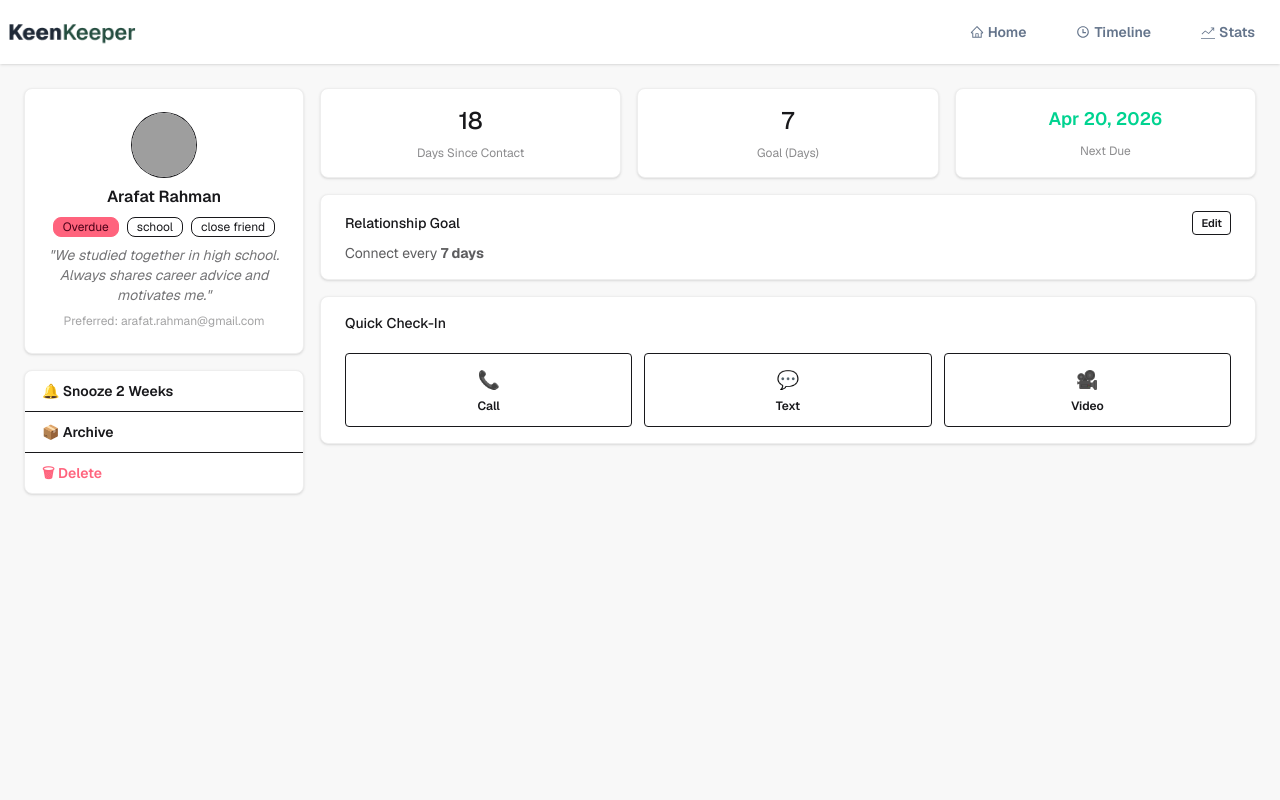
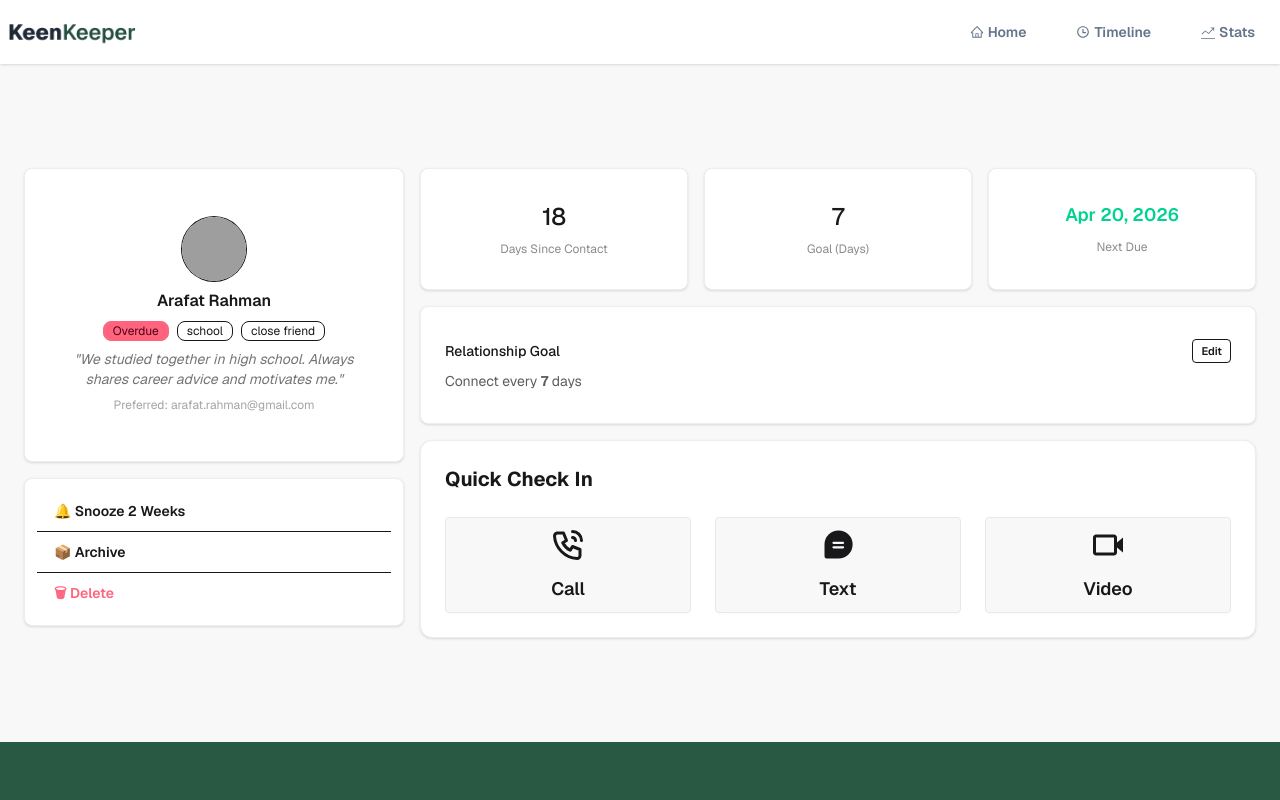
Before and after one commit to parvezmahmudlalin/keen-keeper, a React (Vite) app: page /friendsDetails/1 in a window 1280 px wide. Shown: the top 800 px of the page. Built offline with nearby package versions, Linux system fonts and the light colour scheme; grey boxes are pictures that could not be loaded.

Commit message:
added Timeline page

```diff
--- /dev/null
+++ b/src/components/context/TimelineContextProvider.jsx
@@ -0,0 +1,14 @@
+import { useState } from "react";
+import { TimelineContext } from "./context";
+
+export const TimelineContextProvider = ({ children }) => {
+  const [timelineData, setTimelineData] = useState([]);
+
+  return (
+    <TimelineContext.Provider value={{ timelineData, setTimelineData }}>
+      {children}
+    </TimelineContext.Provider>
+  );
+};
+
+export default TimelineContextProvider;
--- /dev/null
+++ b/src/components/context/context.jsx
@@ -0,0 +1,3 @@
+import { createContext } from "react";
+
+export const TimelineContext = createContext();
--- a/src/main.jsx
+++ b/src/main.jsx
@@ -4,10 +4,13 @@ import './index.css'
 
 import { RouterProvider } from 'react-router/dom'
 import { router } from './routes/Routes'
+import TimelineContextProvider from './components/context/TimelineContextProvider'
 
 
 createRoot(document.getElementById('root')).render(
   <StrictMode>
-   <RouterProvider router={router}/>
+   <TimelineContextProvider>
+    <RouterProvider router={router}/>
+   </TimelineContextProvider>
   </StrictMode>,
 )
--- a/src/page/FriendDetails.jsx
+++ b/src/page/FriendDetails.jsx
@@ -1,56 +1,105 @@
+import { BiVideo } from "react-icons/bi";
+import { PiChatTeardropTextFill } from "react-icons/pi";
+import { TbPhoneCall } from "react-icons/tb";
 import { useLoaderData, useParams } from "react-router";
-
+import { useContext } from "react";
+import { TimelineContext } from "../components/context/context";
 
 const FriendDetails = () => {
-  const data = useLoaderData() ;
-  const {id} = useParams();
-  console.log(data,id)
-  const info = data.find(item => item.id === parseInt(id))
-  console.log(info)
+  const data = useLoaderData();
+  const { id } = useParams();
+
+  const { timelineData, setTimelineData } = useContext(TimelineContext);
+
+  if (!data || !Array.isArray(data)) {
+    return <p className="p-4">Loading...</p>;
+  }
+
+  const info = data.find((item) => item.id === parseInt(id));
+
+  if (!info) {
+    return <p className="p-4 text-error">Friend Not Found</p>;
+  }
+
+  // ✅ Add Timeline Data Function
+  const handleAddData = (type, userDetails) => {
+    const newData = {
+      id: Date.now(),
+      friendId: userDetails.id,
+      name: userDetails.name,
+      picture: userDetails.picture,
+      action: type,
+      time: new Date().toISOString(),
+    };
+
+    setTimelineData([...timelineData, newData]);
+  };
+
   return (
+    <div className="bg-base-200 py-20">
       <div className="container mx-auto">
-       <div className="grid grid-cols-[280px_1fr] gap-4 p-6 bg-base-200 min-h-screen">
+        <div className="md:grid grid-cols-[380px_1fr] gap-4 p-6">
 
           {/* Left Column */}
           <div className="flex flex-col gap-4">
 
             {/* Profile Card */}
-        <div className="card bg-base-100 shadow-sm border border-base-300">
+            <div className="card bg-base-100 shadow-sm border border-base-300 p-6">
               <div className="card-body items-center text-center gap-2">
                 <div className="avatar">
                   <div className="w-16 rounded-full ring ring-base-300">
                     <img src={info.picture} alt={info.name} />
                   </div>
                 </div>
+
                 <h2 className="card-title text-base">{info.name}</h2>
+
                 <div className="flex gap-2 flex-wrap justify-center">
-              <span className={`badge badge-sm ${info.status === "overdue" ? "badge-error" : info.status === "almost due" ? "badge-warning" : "badge-success"}`}>
-                {info.status.charAt(0).toUpperCase() + info.status.slice(1)}
+                  <span
+                    className={`badge badge-sm ${
+                      info.status === "overdue"
+                        ? "badge-error"
+                        : info.status === "almost due"
+                        ? "badge-warning"
+                        : "badge-success"
+                    }`}
+                  >
+                    {info.status?.charAt(0).toUpperCase() +
+                      info.status?.slice(1)}
                   </span>
-              {info.tags.map((tag) => (
-                <span key={tag} className="badge badge-sm badge-outline">{tag}</span>
+
+                  {info.tags?.map((tag) => (
+                    <span key={tag} className="badge badge-sm badge-outline">
+                      {tag}
+                    </span>
                   ))}
                 </div>
-            <p className="text-sm italic text-base-content/60">"{info.bio}"</p>
-            <p className="text-xs text-base-content/40">Preferred: {info.email}</p>
+
+                <p className="text-sm italic text-base-content/60">
+                  "{info.bio}"
+                </p>
+
+                <p className="text-xs text-base-content/40">
+                  Preferred: {info.email}
+                </p>
               </div>
             </div>
 
             {/* Action Buttons */}
-        <div className="card bg-base-100 shadow-sm border border-base-300">
+            <div className="card bg-base-100 shadow-sm border border-base-300 p-3">
               <ul className="divide-y divide-base-200">
                 <li>
-              <button className="btn btn-ghost w-full justify-start gap-2 rounded-none text-sm">
+                  <button className="btn btn-ghost w-full justify-start rounded-none text-sm">
                     🔔 Snooze 2 Weeks
                   </button>
                 </li>
                 <li>
-              <button className="btn btn-ghost w-full justify-start gap-2 rounded-none text-sm">
+                  <button className="btn btn-ghost w-full justify-start rounded-none text-sm">
                     📦 Archive
                   </button>
                 </li>
                 <li>
-              <button className="btn btn-ghost w-full justify-start gap-2 rounded-none text-sm text-error">
+                  <button className="btn btn-ghost w-full justify-start rounded-none text-sm text-error">
                     🗑 Delete
                   </button>
                 </li>
@@ -58,66 +107,103 @@ const FriendDetails = () => {
             </div>
           </div>
 
-
+          {/* Right Column */}
           <div className="flex flex-col gap-4">
 
+            {/* Stats */}
             <div className="grid grid-cols-3 gap-4">
               <div className="card bg-base-100 shadow-sm border border-base-300">
-            <div className="card-body items-center text-center py-4">
-              <p className="text-2xl font-medium">{info.days_since_contact}</p>
-              <p className="text-xs text-base-content/50">Days Since Contact</p>
+                <div className="card-body items-center text-center py-8">
+                  <p className="text-2xl font-medium">
+                    {info.days_since_contact}
+                  </p>
+                  <p className="text-xs text-base-content/50">
+                    Days Since Contact
+                  </p>
                 </div>
               </div>
+
               <div className="card bg-base-100 shadow-sm border border-base-300">
-            <div className="card-body items-center text-center py-4">
+                <div className="card-body items-center text-center py-8">
                   <p className="text-2xl font-medium">{info.goal}</p>
-              <p className="text-xs text-base-content/50">Goal (Days)</p>
+                  <p className="text-xs text-base-content/50">
+                    Goal (Days)
+                  </p>
                 </div>
               </div>
+
               <div className="card bg-base-100 shadow-sm border border-base-300">
-            <div className="card-body items-center text-center py-4">
+                <div className="card-body items-center text-center py-8">
                   <p className="text-lg font-semibold text-success">
-                {new Date(info.next_due_date).toLocaleDateString("en-US", {
-                  month: "short", day: "numeric", year: "numeric",
-                })}
+                    {info.next_due_date
+                      ? new Date(info.next_due_date).toLocaleDateString(
+                          "en-US",
+                          {
+                            month: "short",
+                            day: "numeric",
+                            year: "numeric",
+                          }
+                        )
+                      : "N/A"}
                   </p>
-              <p className="text-xs text-base-content/50">Next Due</p>
+                  <p className="text-xs text-base-content/50">
+                    Next Due
+                  </p>
                 </div>
               </div>
             </div>
 
             {/* Relationship Goal */}
             <div className="card bg-base-100 shadow-sm border border-base-300">
-          <div className="card-body py-4">
+              <div className="card-body py-8">
                 <div className="flex justify-between items-center">
-              <h3 className="font-medium text-sm">Relationship Goal</h3>
-              <button className="btn btn-xs btn-outline">Edit</button>
+                  <h3 className="font-medium text-sm">
+                    Relationship Goal
+                  </h3>
+                  <button className="btn btn-xs btn-outline">
+                    Edit
+                  </button>
                 </div>
                 <p className="text-sm text-base-content/70">
-              Connect every <strong>{info.goal} days</strong>
+                  Connect every <strong>{info.goal}</strong> days
                 </p>
               </div>
             </div>
 
             {/* Quick Check-In */}
-        <div className="card bg-base-100 shadow-sm border border-base-300">
-          <div className="card-body py-4">
-            <h3 className="font-medium text-sm mb-3">Quick Check-In</h3>
-            <div className="grid grid-cols-3 gap-3">
-              {[
-                { label: "Call", icon: "📞" },
-                { label: "Text", icon: "💬" },
-                { label: "Video", icon: "🎥" },
-              ].map(({ label, icon }) => (
-                <button key={label} className="btn btn-outline btn-sm flex flex-col gap-1 h-auto py-3">
-                  <span className="text-lg">{icon}</span>
-                  <span className="text-xs">{label}</span>
+            <div className="bg-base-100 shadow-sm border border-base-300 p-6 rounded-xl">
+              <p className="font-bold mb-6 text-xl">Quick Check In</p>
+
+              <div className="grid grid-cols-3 gap-6">
+
+                <button
+                  onClick={() => handleAddData("Call", info)}
+                  className="btn bg-base-200 hover:bg-base-300 flex flex-col items-center justify-center gap-3 h-24 text-lg font-semibold"
+                >
+                  <TbPhoneCall className="text-4xl" />
+                  <span>Call</span>
                 </button>
-              ))}
-            </div>
+
+                <button
+                  onClick={() => handleAddData("Text", info)}
+                  className="btn bg-base-200 hover:bg-base-300 flex flex-col items-center justify-center gap-3 h-24 text-lg font-semibold"
+                >
+                  <PiChatTeardropTextFill className="text-4xl" />
+                  <span>Text</span>
+                </button>
+
+                <button
+                  onClick={() => handleAddData("Video", info)}
+                  className="btn bg-base-200 hover:bg-base-300 flex flex-col items-center justify-center gap-3 h-24 text-lg font-semibold"
+                >
+                  <BiVideo className="text-4xl" />
+                  <span>Video</span>
+                </button>
+
               </div>
             </div>
 
+          </div>
         </div>
       </div>
     </div>
--- a/src/page/Timeline.jsx
+++ b/src/page/Timeline.jsx
@@ -1,8 +1,84 @@
+import { useContext, useState } from "react";
+import { TimelineContext } from "../components/context/context";
+import { TbPhoneCall } from "react-icons/tb";
+import { PiChatTeardropTextFill } from "react-icons/pi";
+import { BiVideo } from "react-icons/bi";
 
 const Timeline = () => {
+  const { timelineData } = useContext(TimelineContext);
+
+  const [filter, setFilter] = useState("All");
+
+  const sortedData = [...timelineData].reverse();
+
+  const getIcon = (action) => {
+    if (action === "Call") return <TbPhoneCall className="text-xl" />;
+    if (action === "Text") return <PiChatTeardropTextFill className="text-xl" />;
+    if (action === "Video") return <BiVideo className="text-xl" />;
+    return "🤝";
+  };
+
+  const filteredData =
+    filter === "All"
+      ? sortedData
+      : sortedData.filter((item) => item.action === filter);
+
   return (
-    <div>
-      Timeline
+    <div className="bg-base-200 min-h-screen py-16">
+      <div className="container mx-auto max-w-3xl">
+
+        <h1 className="text-3xl font-bold mb-6">Timeline</h1>
+
+        {/* Filter */}
+        <select
+          className="select select-bordered mb-8 "
+          value={filter}
+          onChange={(e) => setFilter(e.target.value)}
+        >
+          <option value="All">Filtered Timeline</option>
+          <option value="Call">Call</option>
+          <option value="Text">Text</option>
+          <option value="Video">Video</option>
+        </select>
+
+
+        <div className="flex flex-col gap-4">
+
+          {filteredData.length === 0 && (
+            <p className="text-base-content/60">No activity found.</p>
+          )}
+
+          {filteredData.map((item) => (
+            <div
+              key={item.id}
+              className="bg-base-100 border border-base-300 rounded-xl p-4 flex items-center gap-4 shadow-sm hover:shadow-md transition"
+            >
+              <div className="bg-base-200 p-3 rounded-full">
+                {getIcon(item.action)}
+              </div>
+
+              <div className="flex flex-col">
+                <p className="text-sm">
+                  <span className="font-semibold">{item.action}</span>{" "}
+                  with{" "}
+                  <span className="text-primary font-medium">
+                    {item.name}
+                  </span>
+                </p>
+
+                <p className="text-xs text-base-content/50">
+                  {new Date(item.time).toLocaleDateString("en-US", {
+                    month: "long",
+                    day: "numeric",
+                    year: "numeric",
+                  })}
+                </p>
+              </div>
+            </div>
+          ))}
+
+        </div>
+      </div>
     </div>
   );
 };
```
Also changed, not shown: src/components/shared/Navbar.jsx (+3 -19 lines). Lines whose indentation alone changed are shown as unchanged.
